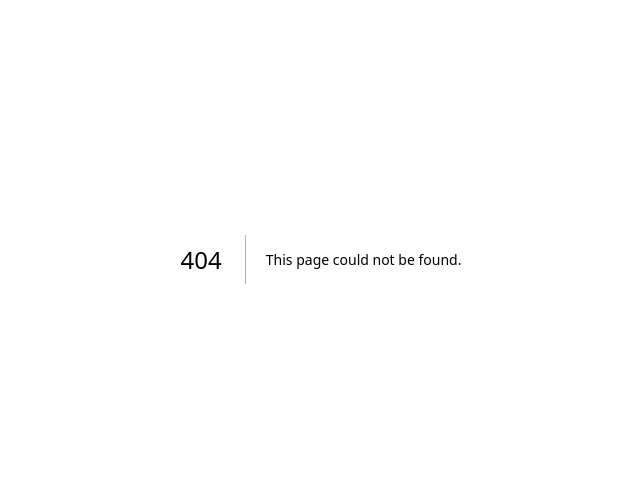
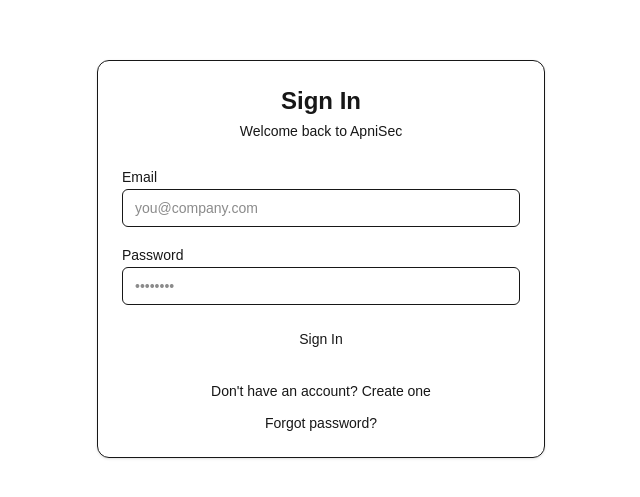
Before and after one commit to IamSiddharthChoudhary/ApniSec, a Next.js app: page /login in a window 1280 px wide. Before the commit this address had no page. Shown: the part 141-638 px from the top of the page, without its empty margins (319-959 px from the left). Built offline with nearby package versions, Linux system fonts and the light colour scheme.

Commit message:
Login Page created

```diff
--- /dev/null
+++ b/app/login/page.tsx
@@ -0,0 +1,121 @@
+"use client";
+import type React from "react";
+import { useState } from "react";
+import Link from "next/link";
+import { useRouter } from "next/navigation";
+
+export default function LoginPage() {
+  const [loading, setLoading] = useState(false);
+  const [error, setError] = useState("");
+  const router = useRouter();
+
+  const handleSubmit = async (e: React.FormEvent<HTMLFormElement>) => {
+    e.preventDefault();
+    setLoading(true);
+    setError("");
+
+    const formData = new FormData(e.currentTarget);
+    const email = formData.get("email") as string;
+    const password = formData.get("password") as string;
+
+    try {
+      const res = await fetch("/api/auth/login", {
+        method: "POST",
+        headers: { "Content-Type": "application/json" },
+        body: JSON.stringify({ email, password }),
+      });
+
+      const data = await res.json();
+
+      if (!res.ok) {
+        throw new Error(data.error || "Login failed");
+      }
+
+      localStorage.setItem("token", data.token);
+      localStorage.setItem("user", JSON.stringify(data.user));
+
+      router.push("/dashboard");
+    } catch (err: any) {
+      setError(err.message || "Login failed. Please check your credentials.");
+    } finally {
+      setLoading(false);
+    }
+  };
+
+  return (
+    <div className="min-h-screen bg-background flex items-center justify-center px-4">
+      <div className="w-full max-w-md rounded-xl border bg-card p-6 shadow-sm">
+        <div className="mb-6 text-center">
+          <h1 className="text-2xl font-semibold">Sign In</h1>
+          <p className="text-sm text-muted-foreground mt-1">
+            Welcome back to ApniSec
+          </p>
+        </div>
+
+        <form onSubmit={handleSubmit} className="space-y-4">
+          {error && (
+            <div className="rounded-lg bg-red-500/10 text-red-600 text-sm p-3">
+              {error}
+            </div>
+          )}
+
+          <div className="space-y-1">
+            <label htmlFor="email" className="text-sm font-medium">
+              Email
+            </label>
+            <input
+              id="email"
+              name="email"
+              type="email"
+              required
+              placeholder="you@company.com"
+              className="w-full rounded-md border px-3 py-2 text-sm outline-none focus:ring-2 focus:ring-primary"
+            />
+          </div>
+
+          <div className="space-y-1">
+            <label htmlFor="password" className="text-sm font-medium">
+              Password
+            </label>
+            <input
+              id="password"
+              name="password"
+              type="password"
+              required
+              placeholder="••••••••"
+              className="w-full rounded-md border px-3 py-2 text-sm outline-none focus:ring-2 focus:ring-primary"
+            />
+          </div>
+
+          <button
+            type="submit"
+            disabled={loading}
+            className="w-full rounded-md bg-primary px-4 py-2 text-sm font-medium text-primary-foreground hover:opacity-90 disabled:opacity-60"
+          >
+            {loading ? "Signing in..." : "Sign In"}
+          </button>
+        </form>
+
+        <div className="mt-6 space-y-3 text-center text-sm">
+          <div>
+            Don&apos;t have an account?{" "}
+            <Link
+              href="/auth/register"
+              className="text-primary hover:underline"
+            >
+              Create one
+            </Link>
+          </div>
+          <div>
+            <Link
+              href="#"
+              className="text-muted-foreground hover:text-foreground"
+            >
+              Forgot password?
+            </Link>
+          </div>
+        </div>
+      </div>
+    </div>
+  );
+}
```
